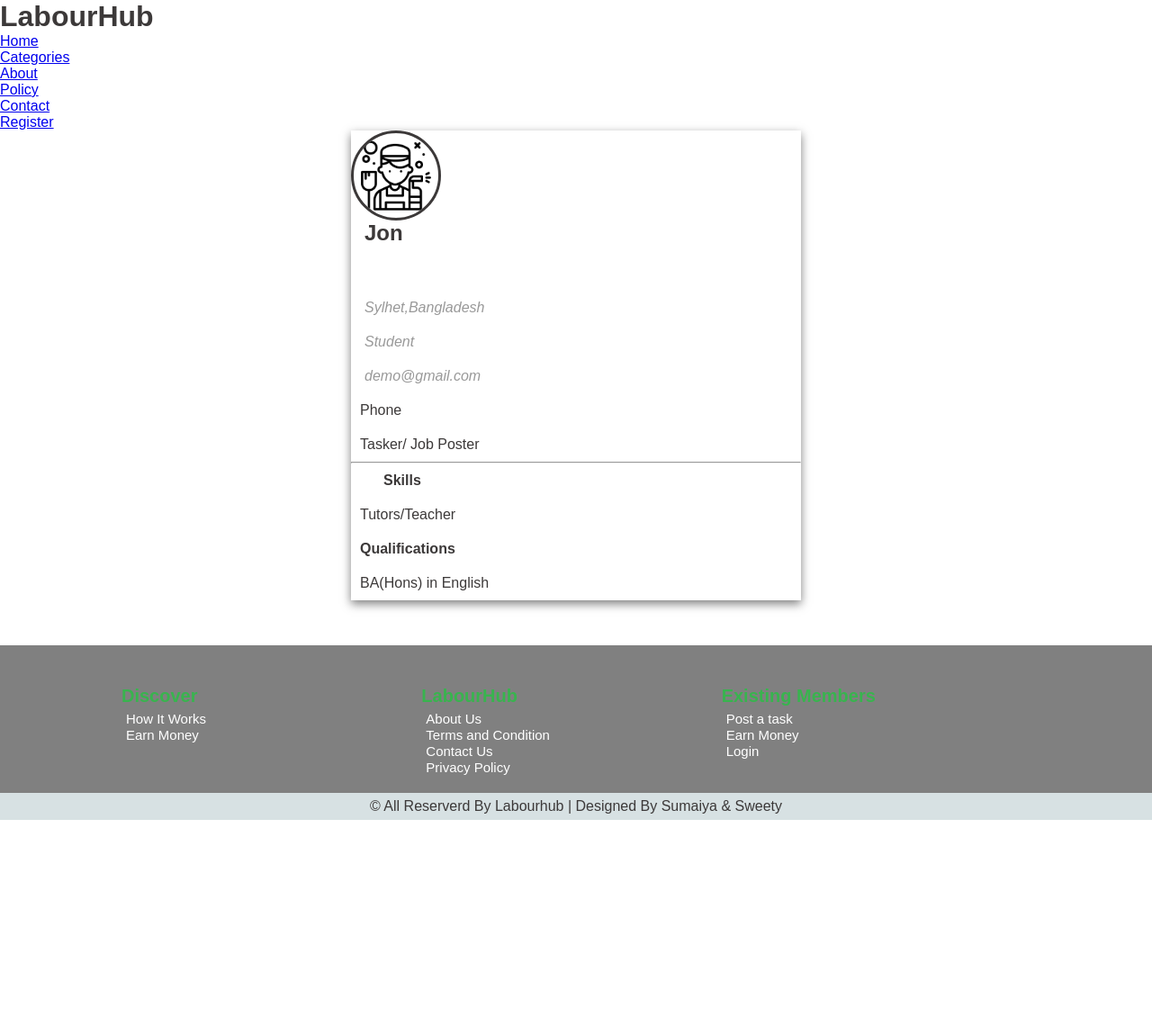
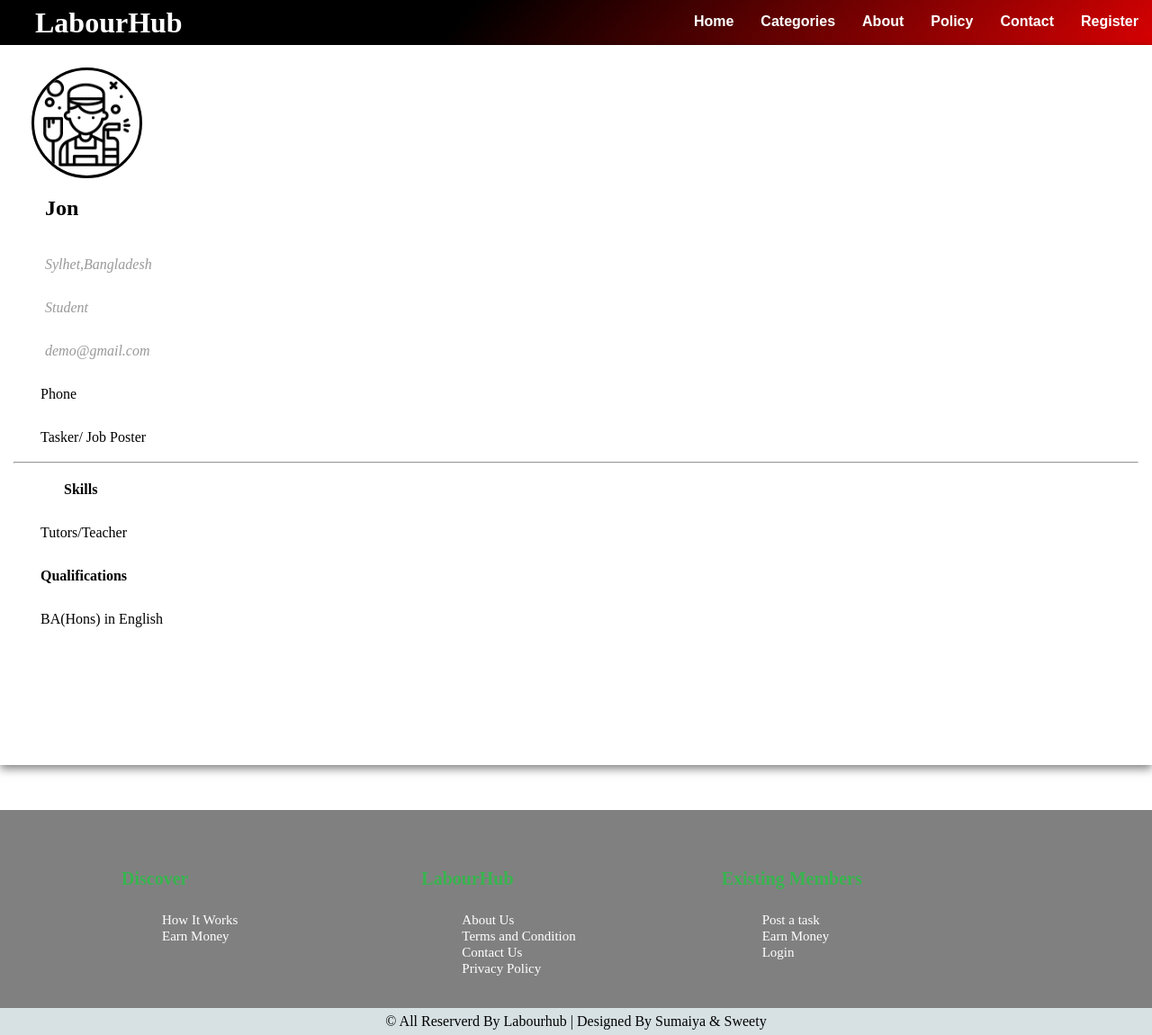
Before and after one commit to SUMU45/LabourHub-401-, a PHP site: page /user-profile.html in a window 1280 px wide. Shown: the whole page at 90% size. Before the commit the page ends 911 px from the top, so only its background shows below. Run offline with PHP 8.4, Linux system fonts and the light colour scheme.

Commit message:
Update user_profile.css

```diff
--- a/CSS/user_profile.css
+++ b/CSS/user_profile.css
@@ -1,70 +1,74 @@
 *{
-	margin: 0;
-	padding: 0;
-	box-sizing:border-box;
-	font-family: arial;
+
+    box-sizing: border-box;
+}
+
+body{
+    padding: 0px;
+    margin: 0px;
+    background-repeat: no-repeat;
+}
+header{
+    background: linear-gradient(-45deg, #D60102 0%, #000000 60%);
+    height: 50px;
+}
+header *{
+    color: white;
+}
+header .logo{
+    float: left;
+    height: inherit;
+    margin-left: 2em;
 
 }
-body{
-	font-family: sans-serif;
-	background-color: #fff;
-	color: #3c3939;
-}
-nav{
+header .logo .logo-text{
 
-	width: 100%;
-	height: 50px;
-	background-color: #228C22;
-	color: white;
-	display: flex;
-    justify-content: space-between;
-    align-items: center;
-	font-family: arial;
-    font-size: 16px;
-    font-weight: bold;
+    text-align: center;
+    font-size: 2em;
+    margin: 7px;
 
 }
-nav .logo{
-	width: 25%;
-	text-align: center;
-	font-size: 21px;
-	color: #fff;
+header ul{
+    float: right;
+    padding: 0px;
+    margin: 0px;
+    list-style: none;
+
+}
+header ul li{
+    float: left;
+    text-align: center;
+    padding: 5px;
 
 
 
 }
-nav .menu{
-	width: 40%;
-	display: flex;
-
-
-	margin-right: 40px;
+header ul li a{
+    display: inline-block;
+    padding: 10px;
+    font-weight: bold;
+    font-size: 1em;
+    font-family: arial;
+    text-decoration: none;
 
 
 }
-nav .menu a{
-	margin: 0px;
-	text-decoration: none;
-	color: white;
-	float: right;
-	padding: 0px 8px 0 8px;
+.profile-card{
 
-
-}
-
-
-.profile-card{
+	padding: 15px;
 	margin: auto;
-	width: 500px;
+	width: 100%;
+	height: 100%;
 	box-shadow: 0 4px 10px 0 rgba(0,0,0,0.5);
 }
 .image-container{
+	margin: 10px 0px 0px 20px;
 	position: relative;
 }
 .image-container img{
-	border-radius: 70%;
+	border-radius: 90%;
 	border-style: solid;
-	width: 20%
+	width: 10%;
 
 }
 .info {
@@ -75,17 +79,18 @@
 }
 .main-container p{
 	padding: 10px;
+	margin: 10px 0px 0px 20px;
+
 }
-.title{
-	float: right;
-
-	margin-top: 60px;
-	margin-right: 350px;
-	bottom: 0px;
+.sub-container{
+	margin-top: 30px;
 }
 
-
-
+profile-heading {
+    font-size: 16px;
+    text-transform: uppercase;
+    margin-bottom: 10px;
+}
 
 
 
```
